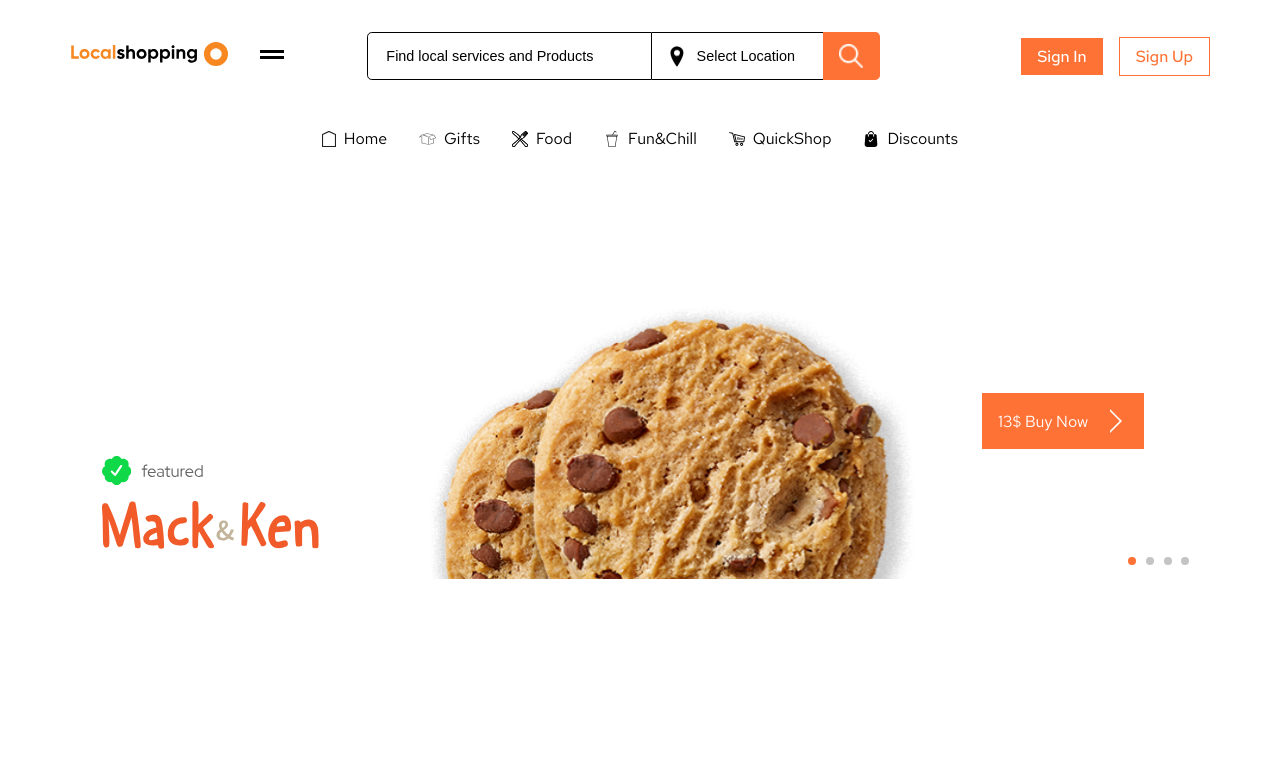
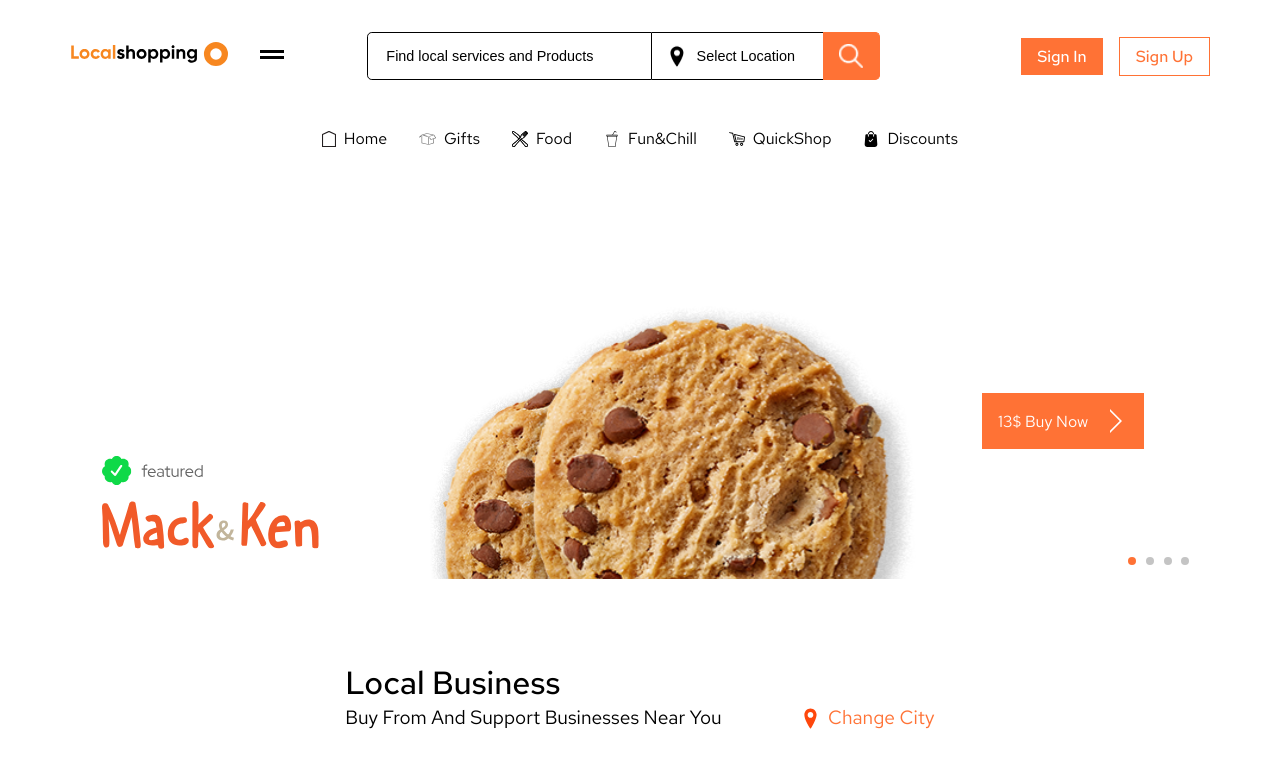
Before and after one commit to Azerii/cityshoppa-client, a React (Create React App) app: page / in a window 1280 px wide. Shown: the top 764 px of the page. Built offline with nearby package versions, Linux system fonts and the light colour scheme.

Commit message:
add header to places carousel slide

```diff
--- a/src/components/Places.js
+++ b/src/components/Places.js
@@ -2,7 +2,6 @@ import React, { useEffect, useState } from 'react'
 import { connect } from 'react-redux'
 import styled from 'styled-components'
 
-// import trending_badge from '../assets/landing/trending_badge.svg'
 import cake from '../assets/landing/cake.png'
 import jacket from '../assets/landing/jacket.png'
 import chicken from '../assets/landing/chicken.png'
@@ -10,41 +9,77 @@ import right_arrow from '../assets/landing/right_arrow.svg'
 import left_arrow from '../assets/landing/left_arrow.svg'
 import arrow_places from '../assets/landing/arrow_places.svg'
 import arrow_places_active from '../assets/landing/arrow_places_active.svg'
+import location_orange from '../assets/landing/location_orange.svg'
 
 import { setPlacesData } from '../redux/actions'
+import Container from './Container'
 
 const MainWrapper = styled.div`
     width: 100vw;
     margin: 5rem 0;
 `
 
+const Header = styled.div`
+    .caption {
+        display: flex;
+        justify-content: center;
+
+        .textWrapper {
+            margin-right: 5rem;
+
+            .heading {
+                font-size: 200%;
+                font-weight: 500;
+            }
+
+            .subheading {
+                font-size: 120%;
+            }
+        }
+
+        .changeCity {
+            display: flex;
+            align-items: flex-end;
+            cursor: pointer;
+
+            img {
+                margin-right: 0.5rem;
+                height: 1.5rem;
+            }
+
+            p {
+                font-size: 120%;
+                color: #ff7235;
+            }
+        }
+    }
+
+    .tabNav {
+        display: flex;
+        justify-content: center;
+        margin: 3rem 0;
+
+        .item {
+            font-size: 90%;
+            text-transform: uppercase;
+            margin: 0 1.5rem;
+            color: #000000;
+            font-weight: 500;
+            cursor: pointer;
+            transition: all ease-out 200ms;
+
+            &.active, &:hover {
+                color: #ff7235;
+            }
+        }
+    }
+
+`
+
 const Wrapper = styled.div`
     display: flex;
     width: 100vw;
-    margin-top: 5rem;
-    padding-top: 3rem;
     overflow-x: hidden;
-
-    // >.caption {
-    //     display: flex;
-    //     flex-direction: column;
-    //     align-items: flex-start;
-    //     justify-content: center;
-    //     width: 30%;
-    //     padding-left: 5%;
-
-    //     .heading {
-    //         font-size: 200%;
-    //         font-weight: 500;
-    //         color: #ff7235;
-    //         margin-bottom: 1rem;
-    //     }
-
-    //     .subheading {
-    //         font-size: 100%;
-    //         color: #000000;
-    //     }
-    // }
 
     .trackWrapper {
         width: 100%;
@@ -68,6 +103,10 @@ const Card = styled.a`
     top: 50%;
     transform: translateY(-50%);
 
+    &:visited {
+        color: inherit;
+    }
+
     .inner {
         display: flex;
         flex-direction: column;
@@ -75,6 +114,7 @@ const Card = styled.a`
         width: 15rem;
         height: 23rem;
         position: relative;
+        cursor: pointer;
         overflow: hidden;
         transition: transform ease-out 200ms;
 
@@ -240,6 +280,7 @@ function Places (props) {
     }
 
     const [state, setState] = useState(initialState)
+    const [activeTab, setActiveTab] = useState('all')
 
     useEffect(() => {
         const card1 = Array.from(document.querySelector('#track_places').children)[0]
@@ -259,6 +300,40 @@ function Places (props) {
     return (
         <>
         <MainWrapper>
+            <Container>
+                <Header>
+                    <div className='caption'>
+                        <div className='textWrapper'>
+                            <p className='heading'>Local Business</p>
+                            <p className='subheading'>Buy From And Support Businesses Near You</p>
+                        </div>
+                        <div className='changeCity'>
+                            <img src={location_orange} alt='' />
+                            <p>Change City</p>
+                        </div>
+                    </div>
+                    <div className='tabNav'>
+                        <p className={`item ${activeTab === 'all' ? 'active' : ''}`} onClick={() => {
+                            setActiveTab('all')
+                        }}>all</p>
+                        <p className={`item ${activeTab === 'consumables' ? 'active' : ''}`} onClick={() => {
+                            setActiveTab('consumables')
+                        }}>consumables</p>
+                        <p className={`item ${activeTab === 'gifts' ? 'active' : ''}`} onClick={() => {
+                            setActiveTab('gifts')
+                        }}>gifts</p>
+                        <p className={`item ${activeTab === 'groceries' ? 'active' : ''}`} onClick={() => {
+                            setActiveTab('groceries')
+                        }}>groceries</p>
+                        <p className={`item ${activeTab === 'women' ? 'active' : ''}`}  onClick={() => {
+                            setActiveTab('women')
+                        }}>women</p>
+                        <p className={`item ${activeTab === 'men' ? 'active' : ''}`}  onClick={() => {
+                            setActiveTab('men')
+                        }}>men</p>
+                    </div>
+                </Header>
+            </Container>
             <Wrapper>
                 {/* <div className='caption'>
                     <p className='heading'>Support<br />Local Business</p>
--- a/src/containers/Landing.js
+++ b/src/containers/Landing.js
@@ -16,6 +16,7 @@ function Landing (props) {
 
     return (
         <>
+        {/* <Places /> */}
         <Container>
             <Featured />
         </Container>
```
Also changed, not shown: src/assets/landing/location_orange.svg (added), 1 other file (tests, documents, lock files or other folders).
